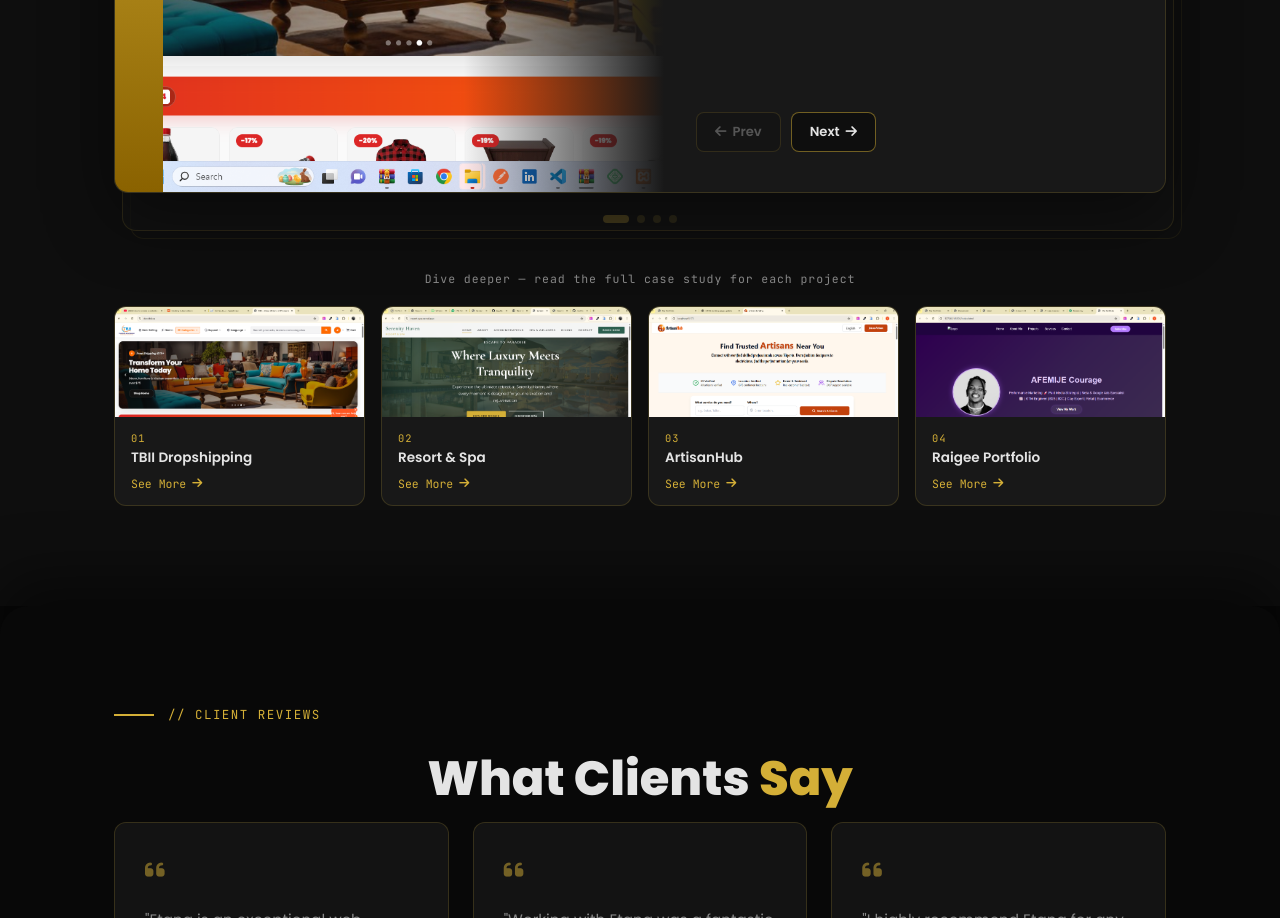
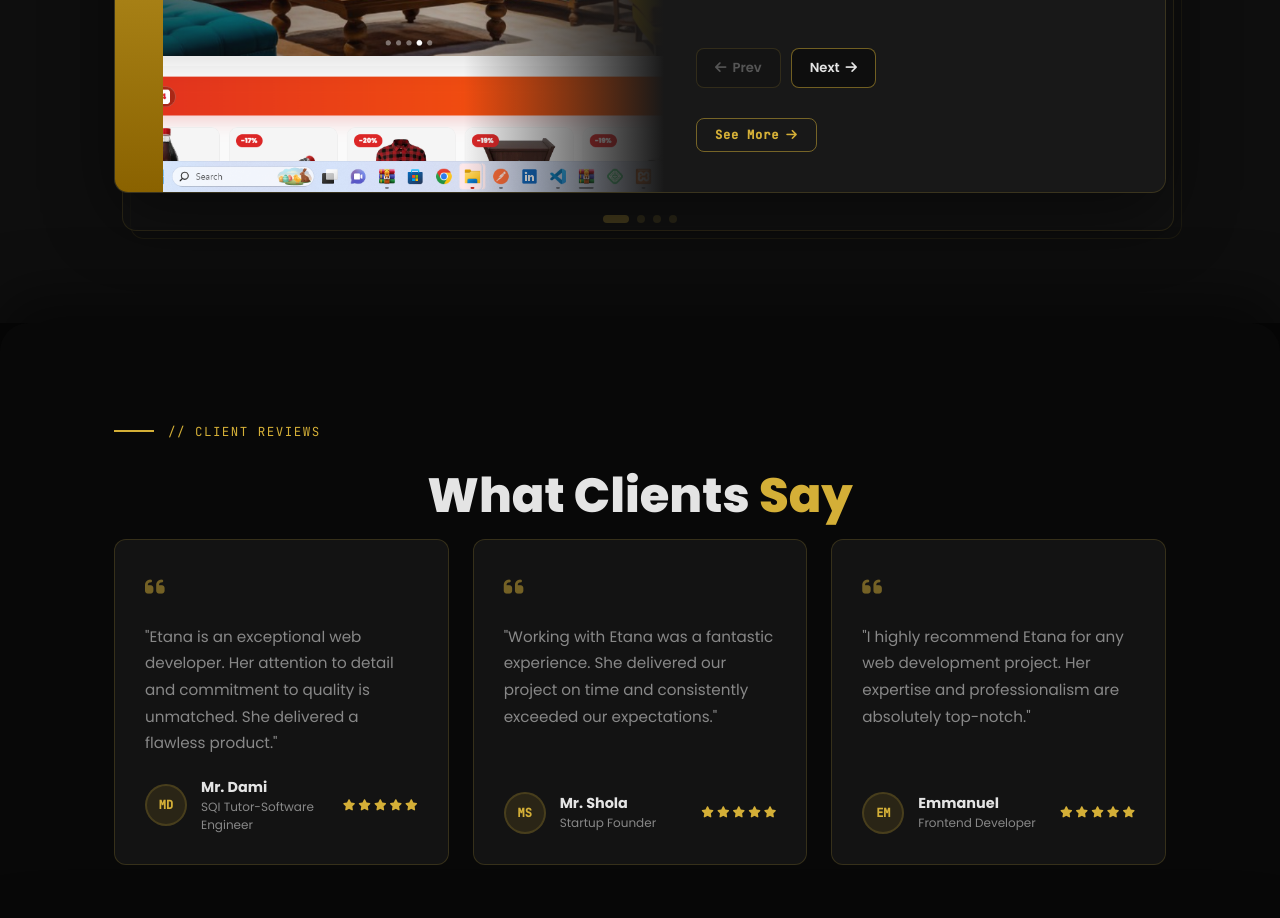
Before and after one commit to JoyAfemije/Portfolio, a plain HTML site: page index.html in a window 1280 px wide. Shown: the part 3402-4320 px from the top of the page. Drawn offline with Linux system fonts and the light colour scheme.

Commit message:
Replace case study cards row with See More button on each book page
Co-Authored-By: Claude Sonnet 4.6 <noreply@anthropic.com>

```diff
--- a/index.css
+++ b/index.css
@@ -1028,27 +1028,6 @@ html[data-theme="light"] section:not(#home) {
   color: #111;
 }
 
-/* ── Case study link ── */
-.btn-case-study {
-  display: inline-flex;
-  align-items: center;
-  gap: 7px;
-  font-size: 0.78rem;
-  font-weight: 600;
-  font-family: var(--mono);
-  color: var(--gold);
-  text-decoration: none;
-  letter-spacing: 0.06em;
-  border-bottom: 1px solid var(--border-h);
-  padding-bottom: 2px;
-  transition: var(--trans);
-  width: fit-content;
-}
-.btn-case-study:hover {
-  color: var(--gold-lt);
-  border-color: var(--gold);
-  gap: 12px;
-}
 
 /* ── Page navigation ── */
 .page-nav {
@@ -1084,81 +1063,30 @@ html[data-theme="light"] section:not(#home) {
   cursor: not-allowed;
 }
 
-/* ── Case study row (below book) ── */
-.cs-row {
-  margin-top: 48px;
+/* ── See More button (inside each book page) ── */
+.btn-see-more {
+  display: inline-flex;
+  align-items: center;
+  gap: 7px;
+  margin-top: 12px;
+  font-family: var(--mono);
+  font-size: 0.76rem;
+  font-weight: 600;
+  letter-spacing: 0.06em;
+  color: var(--gold);
+  text-decoration: none;
+  border: 1.5px solid var(--border-h);
+  padding: 8px 18px;
+  border-radius: 8px;
+  background: transparent;
+  transition: var(--trans);
+  width: fit-content;
 }
-.cs-row-label {
-  font-family: var(--mono);
-  font-size: 0.72rem;
-  color: var(--muted);
-  letter-spacing: 0.08em;
-  text-align: center;
-  margin: 0 0 20px;
+.btn-see-more:hover {
+  background: var(--gold-dim);
+  border-color: var(--gold);
+  gap: 12px;
 }
-.cs-row-cards {
-  display: grid;
-  grid-template-columns: repeat(4, 1fr);
-  gap: 16px;
-}
-.cs-row-card {
-  display: flex;
-  flex-direction: column;
-  background: var(--card);
-  border: 1px solid var(--border);
-  border-radius: 12px;
-  overflow: hidden;
-  text-decoration: none;
-  transition: var(--trans);
-}
-.cs-row-card:hover {
-  border-color: var(--gold);
-  transform: translateY(-4px);
-  box-shadow: 0 12px 36px rgba(0,0,0,0.3);
-}
-.cs-row-img {
-  height: 110px;
-  overflow: hidden;
-}
-.cs-row-img img {
-  width: 100%;
-  height: 100%;
-  object-fit: cover;
-  object-position: center top;
-  transition: transform 0.4s ease;
-}
-.cs-row-card:hover .cs-row-img img {
-  transform: scale(1.06);
-}
-.cs-row-info {
-  padding: 14px 16px;
-  display: flex;
-  flex-direction: column;
-  gap: 4px;
-}
-.cs-row-num {
-  font-family: var(--mono);
-  font-size: 0.65rem;
-  color: var(--gold);
-  letter-spacing: 0.1em;
-}
-.cs-row-info strong {
-  font-size: 0.85rem;
-  font-weight: 600;
-  color: var(--text);
-  line-height: 1.3;
-}
-.cs-row-cta {
-  font-family: var(--mono);
-  font-size: 0.72rem;
-  color: var(--gold);
-  display: flex;
-  align-items: center;
-  gap: 6px;
-  margin-top: 6px;
-  transition: gap var(--trans);
-}
-.cs-row-card:hover .cs-row-cta { gap: 10px; }
 
 /* ── Dot indicators ── */
 .book-indicators {
@@ -1475,8 +1403,6 @@ input::placeholder, textarea::placeholder { color: var(--dim); }
 
   .about-grid { grid-template-columns: 1fr; }
 
-  .cs-row-cards { grid-template-columns: repeat(2, 1fr); }
-
   /* Book UI — stacked layout on mobile */
   .book-wrap { min-height: 680px; }
   .page-layout { grid-template-columns: 1fr; }
@@ -1505,5 +1431,4 @@ input::placeholder, textarea::placeholder { color: var(--dim); }
   .footer-inner { flex-direction: column; text-align: center; }
   .footer-links { justify-content: center; }
   .skills-side-col { flex-direction: column; }
-  .cs-row-cards { grid-template-columns: 1fr 1fr; }
 }
--- a/index.html
+++ b/index.html
@@ -351,6 +351,7 @@
                   <button class="btn-flip prev" disabled><i class="fas fa-arrow-left"></i> Prev</button>
                   <button class="btn-flip next">Next <i class="fas fa-arrow-right"></i></button>
                 </div>
+                <a href="./tbii.html" class="btn-see-more">See More <i class="fas fa-arrow-right"></i></a>
               </div>
             </div>
           </article>
@@ -378,6 +379,7 @@
                   <button class="btn-flip prev"><i class="fas fa-arrow-left"></i> Prev</button>
                   <button class="btn-flip next">Next <i class="fas fa-arrow-right"></i></button>
                 </div>
+                <a href="./resort-spa.html" class="btn-see-more">See More <i class="fas fa-arrow-right"></i></a>
               </div>
             </div>
           </article>
@@ -405,6 +407,7 @@
                   <button class="btn-flip prev"><i class="fas fa-arrow-left"></i> Prev</button>
                   <button class="btn-flip next">Next <i class="fas fa-arrow-right"></i></button>
                 </div>
+                <a href="./artisanhub.html" class="btn-see-more">See More <i class="fas fa-arrow-right"></i></a>
               </div>
             </div>
           </article>
@@ -432,6 +435,7 @@
                   <button class="btn-flip prev"><i class="fas fa-arrow-left"></i> Prev</button>
                   <button class="btn-flip next" disabled>Next <i class="fas fa-arrow-right"></i></button>
                 </div>
+                <a href="./raigee.html" class="btn-see-more">See More <i class="fas fa-arrow-right"></i></a>
               </div>
             </div>
           </article>
@@ -446,58 +450,6 @@
         </div>
 
       </div><!-- /book-stage -->
-
-      <!-- ── Case Study Links ── -->
-      <div class="cs-row">
-        <p class="cs-row-label">Dive deeper — read the full case study for each project</p>
-        <div class="cs-row-cards">
-
-          <a href="./tbii.html" class="cs-row-card">
-            <div class="cs-row-img">
-              <img src="./images/tbii.png" alt="TBII" />
-            </div>
-            <div class="cs-row-info">
-              <span class="cs-row-num">01</span>
-              <strong>TBII Dropshipping</strong>
-              <span class="cs-row-cta">See More <i class="fas fa-arrow-right"></i></span>
-            </div>
-          </a>
-
-          <a href="./resort-spa.html" class="cs-row-card">
-            <div class="cs-row-img">
-              <img src="./images/Screenshot 2026-02-07 221929.png" alt="Resort &amp; Spa" />
-            </div>
-            <div class="cs-row-info">
-              <span class="cs-row-num">02</span>
-              <strong>Resort &amp; Spa</strong>
-              <span class="cs-row-cta">See More <i class="fas fa-arrow-right"></i></span>
-            </div>
-          </a>
-
-          <a href="./artisanhub.html" class="cs-row-card">
-            <div class="cs-row-img">
-              <img src="./images/ArtisanHub.png" alt="ArtisanHub" />
-            </div>
-            <div class="cs-row-info">
-              <span class="cs-row-num">03</span>
-              <strong>ArtisanHub</strong>
-              <span class="cs-row-cta">See More <i class="fas fa-arrow-right"></i></span>
-            </div>
-          </a>
-
-          <a href="./raigee.html" class="cs-row-card">
-            <div class="cs-row-img">
-              <img src="./images/raigee porfolio.png" alt="Raigee Portfolio" />
-            </div>
-            <div class="cs-row-info">
-              <span class="cs-row-num">04</span>
-              <strong>Raigee Portfolio</strong>
-              <span class="cs-row-cta">See More <i class="fas fa-arrow-right"></i></span>
-            </div>
-          </a>
-
-        </div>
-      </div><!-- /cs-row -->
 
     </div>
   </section>
```
